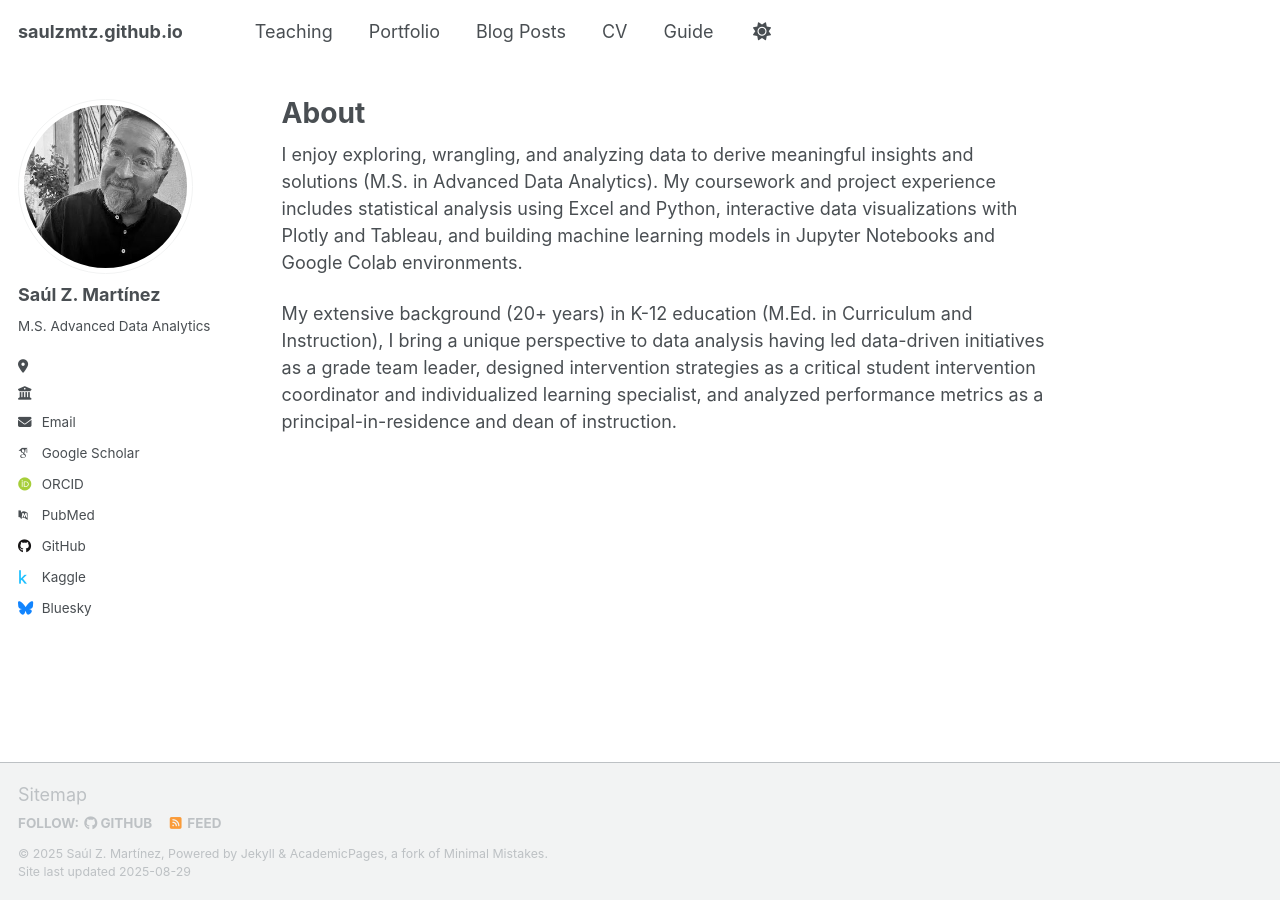
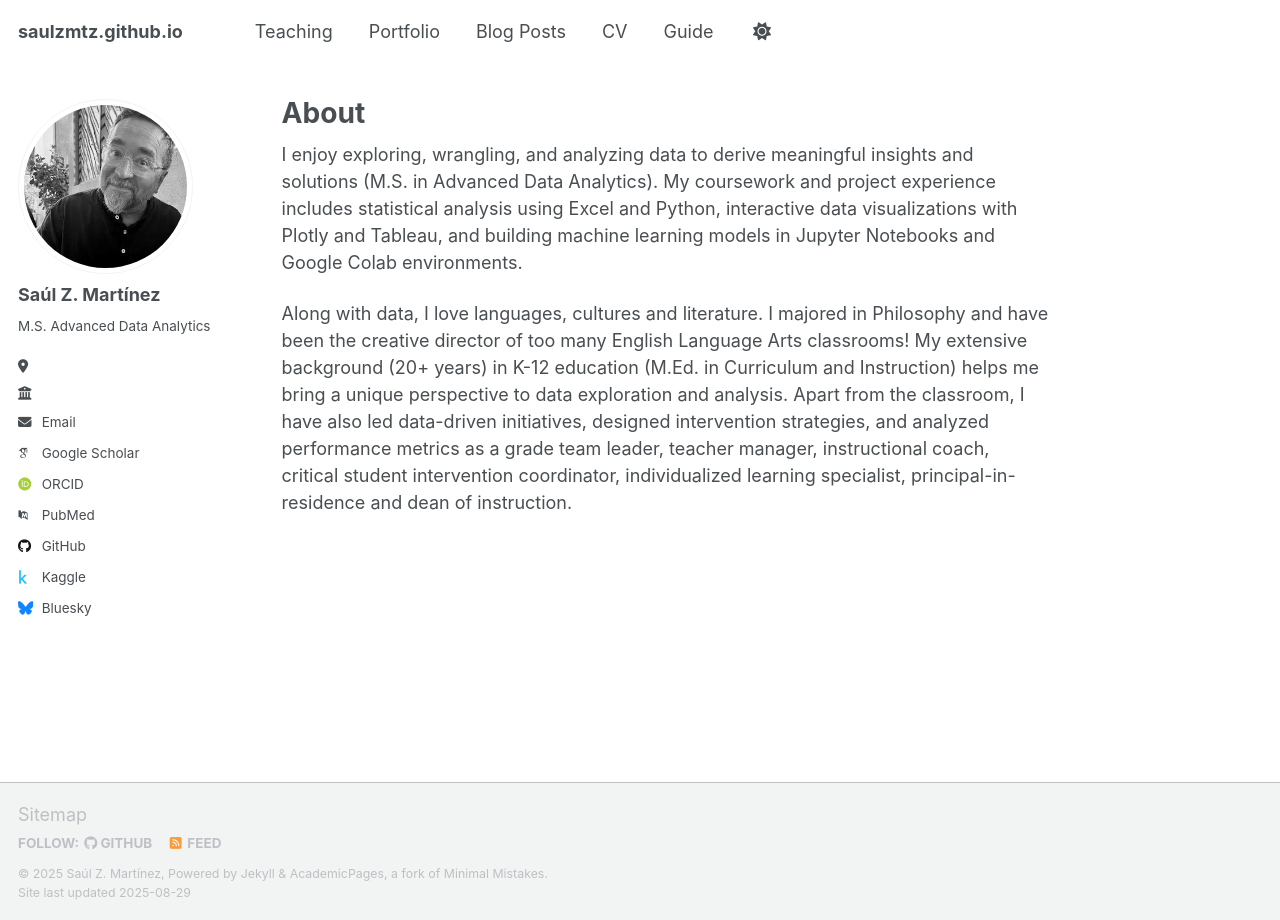
Before and after one commit to saulzmtz/saulzmtz.github.io, a Jekyll site: the page built from _pages/about.md, in a window 1280 px wide. Built offline with Jekyll 4.4.1, drawn with Linux system fonts in a browser that asks for light colours; some web fonts are replaced; a script that is not in the unit is left out.

Commit message:
Update about section with personal interests and background

```diff
--- a/_pages/about.md
+++ b/_pages/about.md
@@ -9,4 +9,4 @@ redirect_from:
 
 I enjoy exploring, wrangling, and analyzing data to derive meaningful insights and solutions (M.S. in Advanced Data Analytics). My coursework and project experience includes statistical analysis using Excel and Python, interactive data visualizations with Plotly and Tableau, and building machine learning models in Jupyter Notebooks and Google Colab environments.
 
-My extensive background (20+ years) in K-12 education (M.Ed. in Curriculum and Instruction), I bring a unique perspective to data analysis having led data-driven initiatives as a grade team leader, designed intervention strategies as a critical student intervention coordinator and individualized learning specialist, and analyzed performance metrics as a principal-in-residence and dean of instruction.
+Along with data, I love languages, cultures and literature. I majored in Philosophy and have been the creative director of too many English Language Arts classrooms! My extensive background (20+ years) in K-12 education (M.Ed. in Curriculum and Instruction) helps me bring a unique perspective to data exploration and analysis. Apart from the classroom, I have also led data-driven initiatives, designed intervention strategies, and analyzed performance metrics as a grade team leader, teacher manager, instructional coach, critical student intervention coordinator, individualized learning specialist, principal-in-residence and dean of instruction.
```
